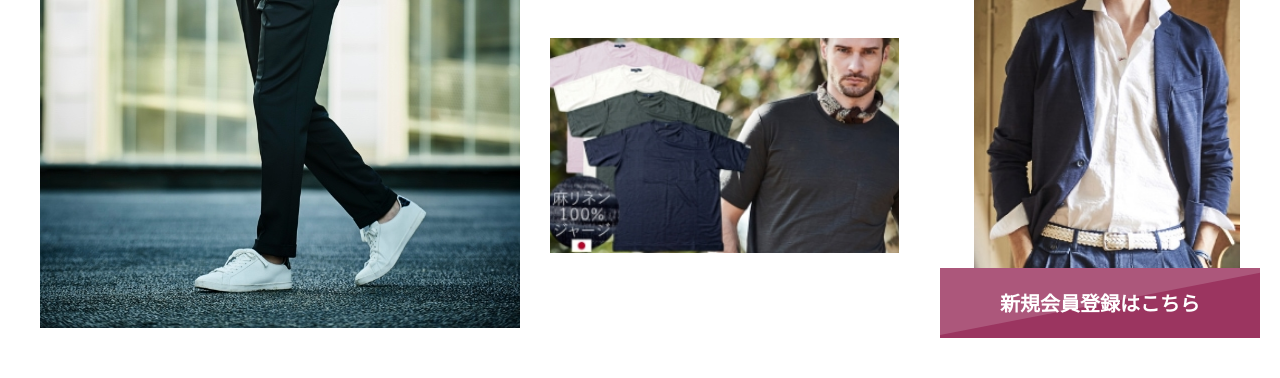
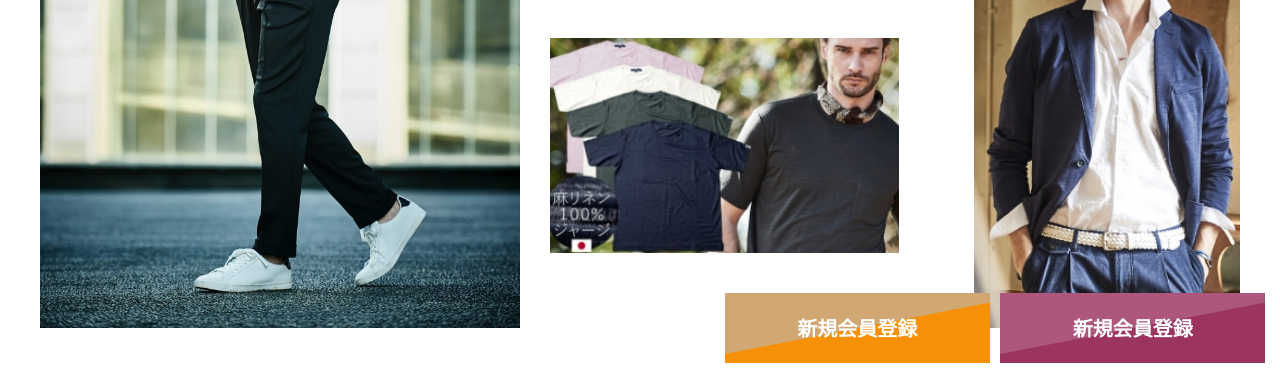
Before and after one commit to charao-fouguta/g-stage-youngfashon, a website built with webpack: page index.html in a window 1280 px wide. Shown: the part 422-800 px from the top of the page. Built offline with nearby package versions, Linux system fonts and the light colour scheme; files whose address does not match are found by name.

Commit message:
[add] button

```diff
--- a/index.html
+++ b/index.html
@@ -5,7 +5,7 @@
 		<meta http-equiv="X-UA-Compatible" content="IE=edge">
 		<meta name="viewport" content="width=device-width, initial-scale=1.0">
 		<link rel="stylesheet" href="style.css?20210615">
-		<link rel="icon" type="image/x-icon" href="logo-black.png?20210625">
+		<link rel="icon" type="image/x-icon" href="logo-black.png?202106282127">
 		<title>G-Stage Styling Suit Collection</title>
 		<meta name="description" content="夏の若者向けコーディネート！G-Stage Styling Suit Collectionでカジュアルからフォーマルまで、オンオフ切り替えできるアイテムをご紹介。人気アイテムGEAR SUETSも今がお買い得！">
 	</head>
@@ -1007,7 +1007,10 @@
 			</nav>
 			<div class="l-footerCopy">&copy;2016 G-Stage All Right Reserved.</div>
 		</footer>
-		<a href="https://www.g-stage-select.jp/CART/newmem.php" target="_blank" class="is-appear p-registerButton is-appered">新規会員登録はこちら</a>
+		<div class="p-registerButton__wrapper">
+			<a href="https://www.g-stage-select.jp/CART/newmem.php" target="_blank" class="is-appear p-registerButton p-registerButton__2nd is-appered">新規会員登録</a>
+			<a href="https://www.g-stage-select.jp/CART/newmem.php" target="_blank" class="is-appear p-registerButton is-appered">新規会員登録</a>
+		</div>
 		<a href="#modalRegisterSP" style="display: none;" class="cboxBannerSP cboxElement p-modalSP">新規会員登録はこちら</a>
 		<a href="#modalRegisterPC" style="display: none;" class="cboxBannerPC cboxElement p-modalPC">新規会員登録はこちら</a>
 		<div style="display: none">
--- a/src/sass/object/project/_contents.scss
+++ b/src/sass/object/project/_contents.scss
@@ -893,12 +893,27 @@
 }
 
 //register
-.p-registerButton {
+.p-registerButton__wrapper {
+	display: flex;
+	justify-content: space-between;
 	position: fixed;
+	right: 0;
 	bottom: 0;
 	margin: 0 auto;
+	width: 100%;
+	@include mq(pc) {
+
+		right: 1em;
+		bottom: 1em;
+		width: 540px;
+	}
+}
+.p-registerButton {
+	display: block;
+	position: relative;
 	padding: .8em 1em;
-	width: 100%;
+	z-index: 0;
+	width: 50%;
 	background: #9B3560;
 	overflow: hidden;
 	visibility: hidden;
@@ -922,17 +937,27 @@
 		@include mq(pb) {
 			transform: rotate(174deg);
 		}
-		@include mq(tb) {
+		@include mq(pc) {//tb→pc
 			top: -7em;
 			transform: rotate(169deg);
 		}
 	}
-	@include mq(tb) {
-		right: 1em;
-		bottom: 2em;
-		padding: 1em 3em;
-		width: auto;
+	@include mq(pc) {//tb→pc
+		padding: 1em 3.5em;
+		width: 49%;
 	}
+}
+.p-registerButton.p-registerButton__2nd {
+	right: auto;
+	left: 0;
+	background: #f69007;
+	&::after {
+		background: #beb4aea6;
+	}
+	@include mq(pc) {//tb→pc
+		right: -25em;
+	}
+
 }
 
 .p-trend__elements__colorvarTitle {
```
Also changed, not shown: style.css.
